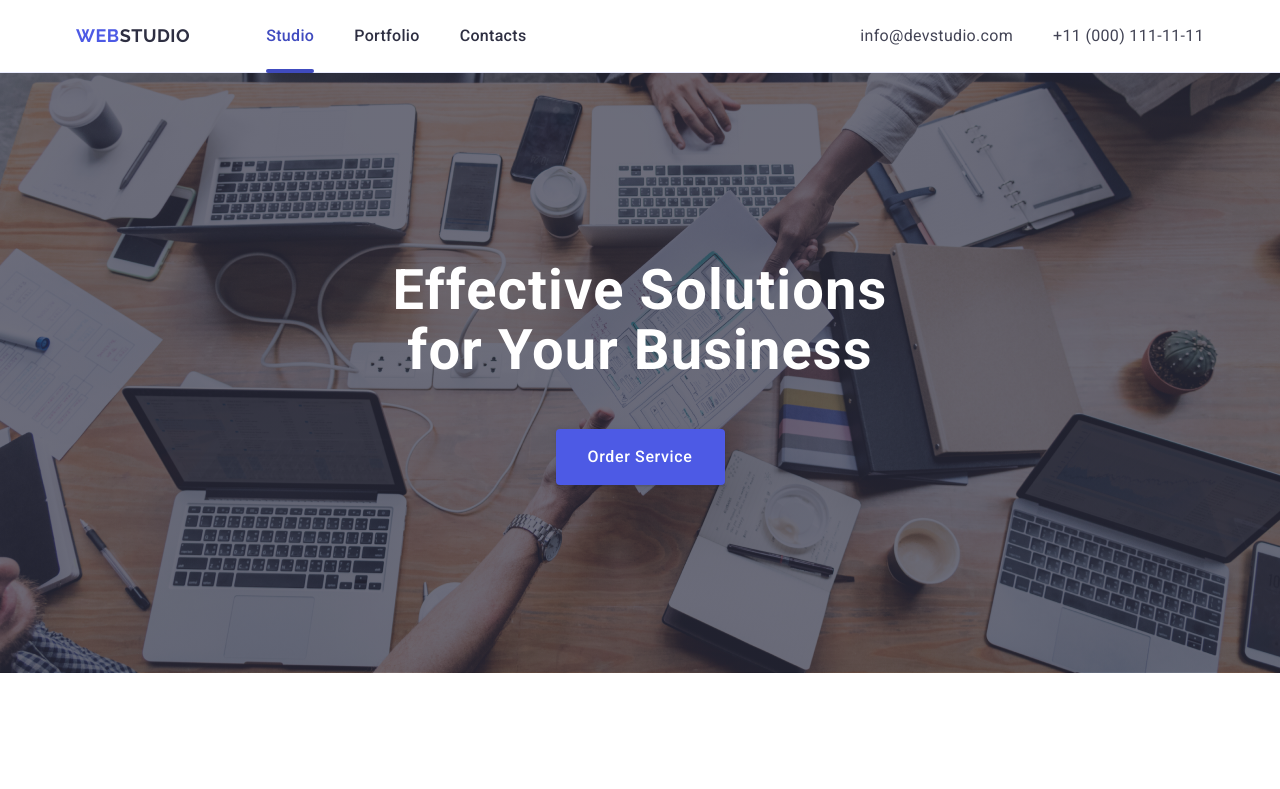
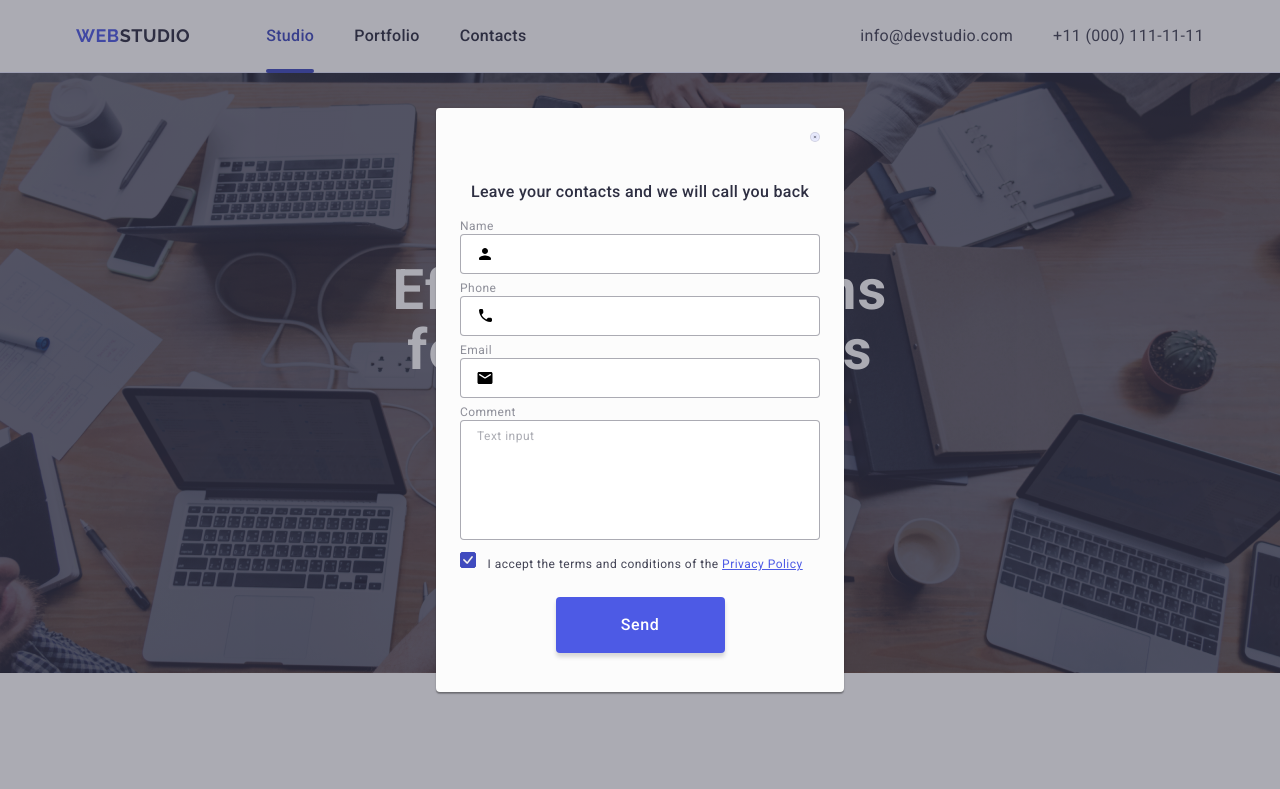
Before and after one commit to OlesHuzar/goit-homework-05, a plain HTML site: page index.html in a window 1280 px wide. Shown: the top 789 px of the page. Drawn offline with nearby package versions, Linux system fonts and the light colour scheme.

Commit message:
Update index.html & styles.css

```diff
--- a/css/styles.css
+++ b/css/styles.css
@@ -567,11 +567,10 @@ footer {
     background-color: #4D5AE5;
     border-radius: 4px;
     border: none;
-
 }
 
 .footer-subscribe-button-icon {
-    color: #FFFFFF;
+    color: #FFF;
     margin-left: 16px;
 }
 
@@ -584,11 +583,11 @@ footer {
     width: 100%;
     height: 100%;
     z-index: 9999999;
-    background: var(--NAVY-BLUE-modal, rgba(46, 47, 66, 0.40));
+    background-color: rgba(46, 47, 66, 0.40);
     opacity: 0;
     visibility: hidden;
     pointer-events: none;
-    transition: opacity 500ms linear, visibility 500ms linear;
+    transition: opacity 250ms cubic-bezier(0.4, 0, 0.2, 1), visibility 250ms cubic-bezier(0.4, 0, 0.2, 1);
 }
 
 .backdrop.is-open {
@@ -603,25 +602,35 @@ footer {
     left: 50%;
     transform: translate(-50%, -50%);
     width: 408px;
-    height: 584px;
+    min-height: 584px;
     padding-left: 24px;
     padding-right: 24px;
     border-radius: 4px;
     background-color: #FCFCFC;
+    transition: transform 250ms cubic-bezier(0.4, 0, 0.2, 1);
+    box-shadow:
+        0px 1px 1px rgba(0, 0, 0, 0.14),
+        0px 1px 3px rgba(0, 0, 0, 0.12),
+        0px 2px 1px rgba(0, 0, 0, 0.2);
 }
 
 .close-button {
+    display: flex;
+    align-items: center;
+    justify-content: center;
     position: absolute;
     top: 24px;
     right: 24px;
     line-height: 0;
-    border: none;
+    padding: 8px;
+    border: 1px solid rgba(0, 0, 0, 0.1);
     border-radius: 50%;
     padding: 0;
     background-color:#E7E9FC;
     fill: #2E2F42;
     stroke-width: 1px;
     stroke: rgba(0, 0, 0, 0.10);
+    transition: background-color 250ms cubic-bezier(0.4, 0, 0.2, 1), border 250ms cubic-bezier(0.4, 0, 0.2, 1);
 }
 
 .close-button:hover,
@@ -631,7 +640,7 @@ footer {
 }
 
 .close-button-icon {
-    transition: stroke 250ms ease-out;
+    transition: fill 250ms cubic-bezier(0.4, 0, 0.2, 1);
 }
 
 .review-form-description {
--- a/index.html
+++ b/index.html
@@ -410,12 +410,12 @@
             </div>
         </footer>
 <!-- BACKDROP WITH MODAL WINDOW  -->
-        <div class="backdrop">
+        <div class="backdrop is-open">
             <div class="modal">
-                <button class="close-button">
+                <button class="close-button" type="button">
                     <svg class="close-button-icon"
-                    width="24"
-                    height="24"
+                    width="8"
+                    height="8"
                     aria-label="modal-close-icon">
                         <use href="./images/icons.svg#icon-close"></use>
                     </svg>
```
